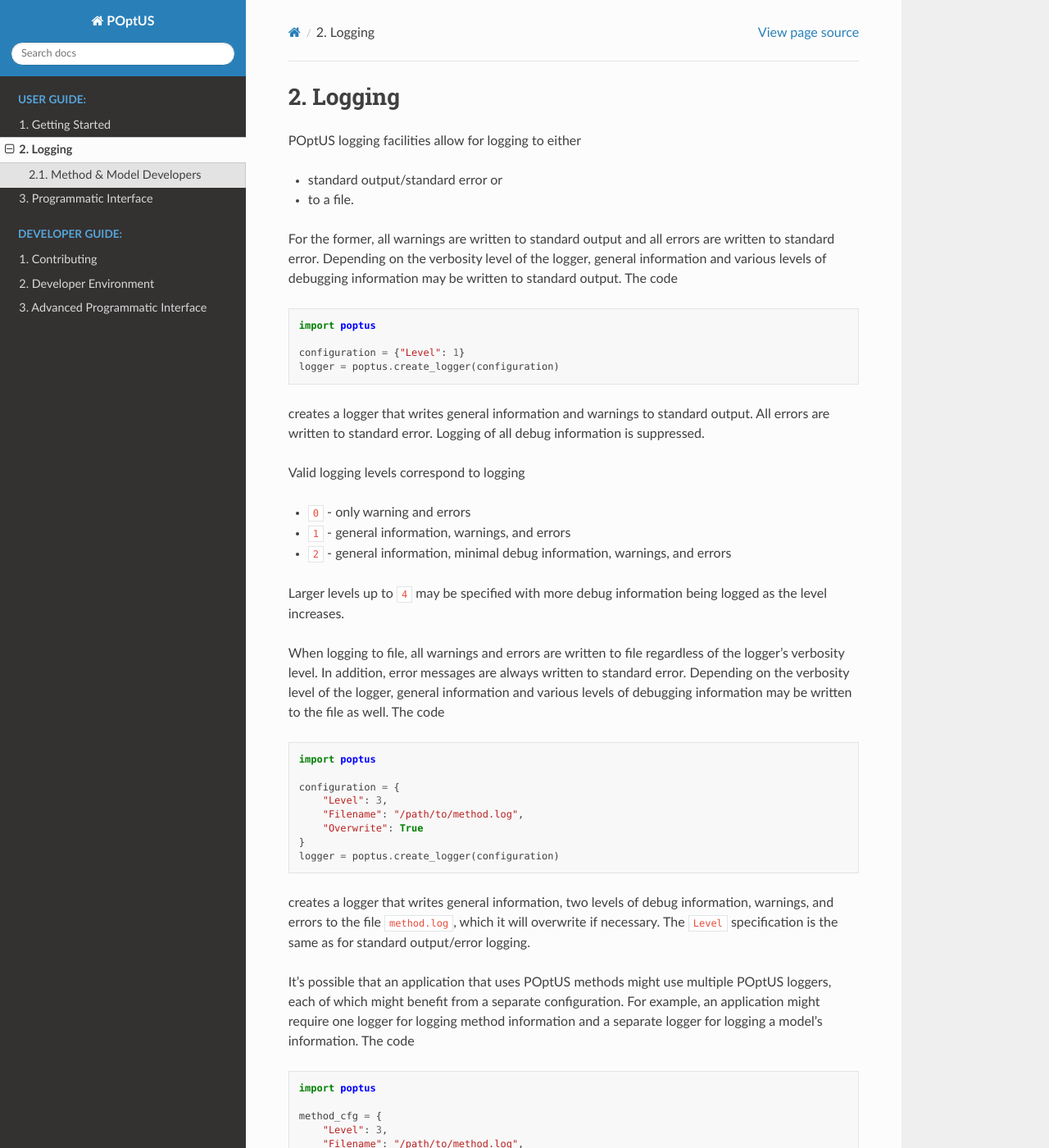
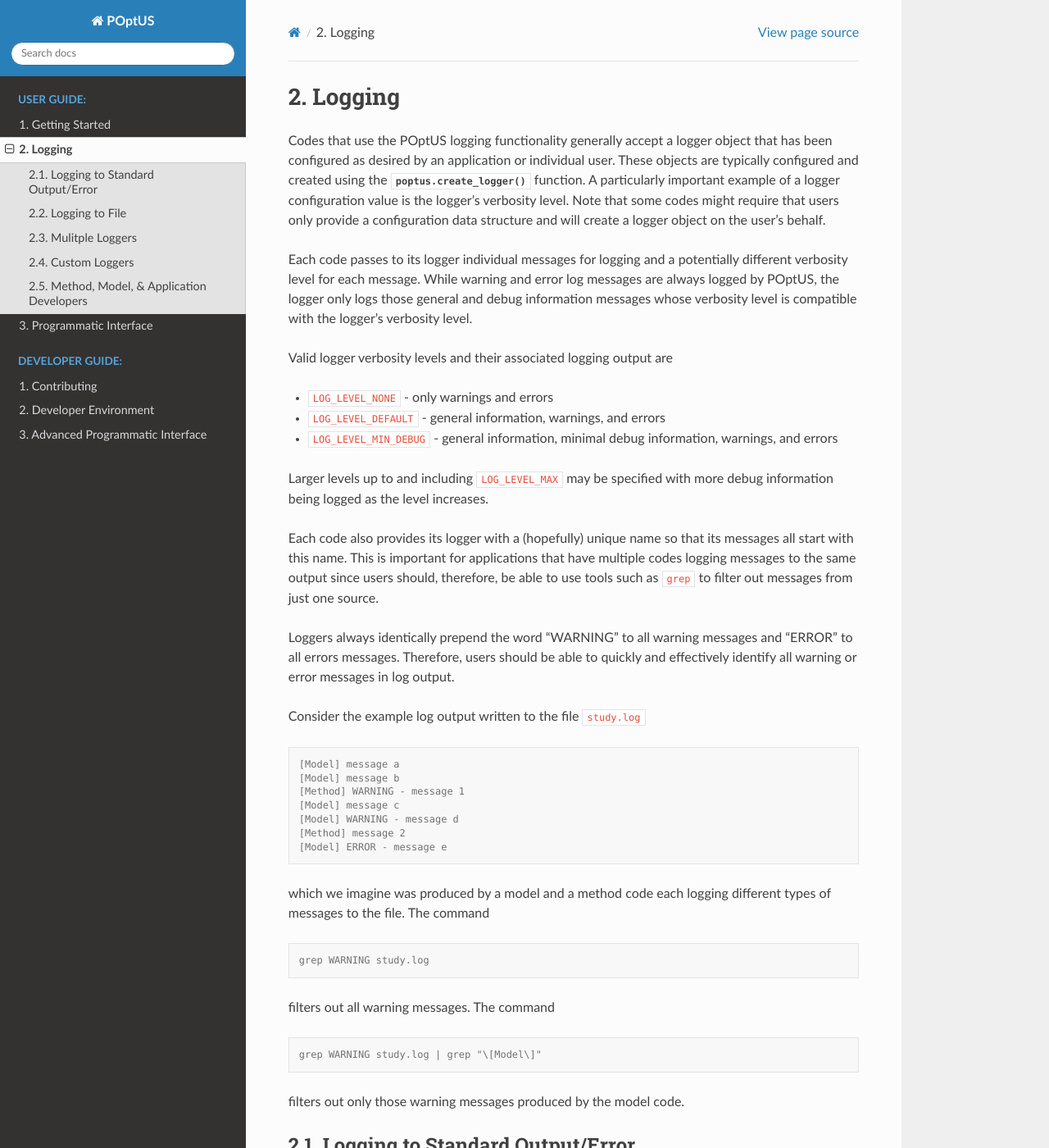
Before and after one commit to POptUS/POptUS, a Sphinx documentation site: the page built from docs/logging.rst, in a window 1280 px wide and 1400 px high. Shown: the whole window at 82% size. Built offline with Sphinx 7.4.7 and the Read the Docs theme 3.1.0, drawn with Linux system fonts in a browser that asks for light colours; the version number could not be read and is left out; some of the changed text lies outside the part shown.

Commit message:
(Issue #5) Improve logging user guide docs.

```diff
--- a/docs/logging.rst
+++ b/docs/logging.rst
@@ -1,101 +1,141 @@
 Logging
 =======
+Codes that use the |poptus| logging functionality generally accept a logger
+object that has been configured as desired by an application or individual user.
+These objects are typically configured and created using the
+:py:func:`poptus.create_logger` function.  A particularly important example of a
+logger configuration value is the logger's verbosity level.  Note that some
+codes might require that users only provide a configuration data structure and
+will create a logger object on the user's behalf.
 
-|poptus| logging facilities allow for logging to either
+Each code passes to its logger individual messages for logging and a potentially
+different verbosity level for each message.  While warning and error log
+messages are always logged by |poptus|, the logger only logs those general and
+debug information messages whose verbosity level is compatible with the logger's
+verbosity level.
 
-* standard output/standard error or
-* to a file.
+Valid logger verbosity levels and their associated logging output are
 
-For the former, all warnings are written to standard output and all errors are
-written to standard error.  Depending on the verbosity level of the logger,
-general information and various levels of debugging information may be written
-to standard output.  The code
+* ``LOG_LEVEL_NONE`` - only warnings and errors
+* ``LOG_LEVEL_DEFAULT`` - general information, warnings, and errors
+* ``LOG_LEVEL_MIN_DEBUG`` - general information, minimal debug information,
+  warnings, and errors
+
+Larger levels up to and including ``LOG_LEVEL_MAX`` may be specified with more
+debug information being logged as the level increases.
+
+Each code also provides its logger with a (hopefully) unique name so that its
+messages all start with this name.  This is important for applications that have
+multiple codes logging messages to the same output since users should,
+therefore, be able to use tools such as ``grep`` to filter out messages from
+just one source.
+
+Loggers always identically prepend the word "WARNING" to all warning messages
+and "ERROR" to all errors messages.  Therefore, users should be able to quickly
+and effectively identify all warning or error messages in log output.
+
+Consider the example log output written to the file ``study.log``
+
+.. code:: console
+
+    [Model] message a
+    [Model] message b
+    [Method] WARNING - message 1
+    [Model] message c
+    [Model] WARNING - message d
+    [Method] message 2
+    [Model] ERROR - message e
+
+which we imagine was produced by a model and a method code each logging
+different types of messages to the file.  The command
+
+.. code:: console
+
+    grep WARNING study.log
+
+filters out all warning messages.  The command
+
+.. code:: console
+
+    grep WARNING study.log | grep "\[Model\]"
+
+filters out only those warning messages produced by the model code.
+
+Logging to Standard Output/Error
+--------------------------------
+The creation of a standard output/error logger requires only the specification
+of the logger's desired verbosity  ``Level``, which must be one of the above
+valid values.  The code
 
 .. code:: python
 
     import poptus
 
-    configuration = {"Level": 1}
+    configuration = {"Level": poptus.LOG_LEVEL_DEFAULT}
     logger = poptus.create_logger(configuration)
 
-creates a logger that writes general information and warnings to standard
-output.  All errors are written to standard error.  Logging of all debug
-information is suppressed.
+creates a standard output/error logger that writes
 
-Valid logging levels correspond to logging
+* general information and warnings to standard output,
+* errors to standard error, and
+* suppresses the logging of all debug information.
 
-* ``0`` - only warning and errors
-* ``1`` - general information, warnings, and errors
-* ``2`` - general information, minimal debug information, warnings, and errors
+If logging of one or more levels of debug information is compatible with the
+logger's verbosity level, then such information is written to standard output.
 
-Larger levels up to ``4`` may be specified with more debug information being
-logged as the level increases.
-
-When logging to file, all warnings and errors are written to file regardless of
-the logger's verbosity level.  In addition, error messages are always written to
-standard error.  Depending on the verbosity level of the logger, general
-information and various levels of debugging information may be written to the
-file as well.  The code
+Logging to File
+---------------
+File loggers require the specification of ``Filename`` and ``Overwrite`` values
+in addition to ``Level``.  The code
 
 .. code:: python
 
     import poptus
 
     configuration = {
-        "Level": 3,
-        "Filename": "/path/to/method.log",
+        "Level": poptus.LOG_LEVEL_MIN_DEBUG+1,
+        "Filename": "/path/to/study.log",
         "Overwrite": True
     }
     logger = poptus.create_logger(configuration)
 
-creates a logger that writes general information, two levels of debug
-information, warnings, and errors to the file ``method.log``, which it will
-overwrite if necessary.  The ``Level`` specification is the same as for standard
-output/error logging.
+creates a file logger that writes general information, two levels of debug
+information, warnings, and errors to the file ``study.log``, which it will
+overwrite if necessary.  Note that all error messages are also written to
+standard error.
 
-It's possible that an application that uses |poptus| methods might use multiple
-|poptus| loggers, each of which might benefit from a separate configuration.
-For example, an application might require one logger for logging method
-information and a separate logger for logging a model's information.  The code
+Mulitple Loggers
+----------------
+For applications comprised of two or more codes using |poptus| logging, it might
+be useful to configure a different logger for each code.  For example, the code
 
 .. code:: python
 
     import poptus
 
+    model_cfg = {"Level": poptus.LOG_LEVEL_DEFAULT}
     method_cfg = {
-        "Level": 3,
+        "Level": poptus.LOG_LEVEL_MIN_DEBUG+1,
         "Filename": "/path/to/method.log",
         "Overwrite": True
     }
-    model_logger = poptus.create_logger({"Level": 1})
+    model_logger = poptus.create_logger(model_cfg)
     method_logger = poptus.create_logger(method_cfg)
 
-creates two such loggers with method information written to file with high
-verbosity and model information written to standard output/error will low
+creates two distinct loggers with method information written to file with high
+verbosity and model information written to standard output/error with low
 verbosity.
 
-While some |poptus| methods might require passing a logger object as an
-argument, others might require only a configuration data structure and will
-create a logger object on the user's behalf.
+Custom Loggers
+--------------
 
-Loggers always include the word "WARNING" at the beginning of all warning
-messages and "ERROR" at the beginning of all errors messages.  Therefore, users
-should be able to quickly and effectively identify (|eg| with ``grep``) all
-warning or error messages in log output such as
+.. todo::
 
-.. code:: console
+    Determine if customization is possible and desired.  If not desired,
+    determine if the design can at least leave the door open to customization.
 
-    [Model] Debug information level 4 message
-    [Model] General information message
-    [Method] WARNING - message
-    [Model] Debug information level 2 message
-    [Model] WARNING - message
-    [Method] Debug information level 3 message
-    [Model] ERROR - message
-
-
-Method & Model Developers
--------------------------
+Method, Model, & Application Developers
+---------------------------------------
 .. _`xSDK requirement`: https://xsdk.info/policies
 
 The |poptus| logging facilities have been designed so that methods that restrict
@@ -103,8 +143,8 @@
 requirement`_.  Therefore, all |poptus| methods should use these logging
 facilities so that |poptus| can qualify for inclusion in the xSDK community.
 This requirement has the side effect of providing for users a common look & feel
-in terms of logging configuration and use.  Importantly, it should also simplify
-and aid |poptus| development and maintenance.
+in terms of logging configuration and use.  Importantly, a common look & feel
+should also simplify and aid |poptus| development and maintenance.
 
 Since |poptus| loggers automatically include the word "WARNING" in all warning
 outputs and "ERROR" in all error outputs, there is no need for developers to
@@ -113,6 +153,13 @@
 users to filter out all warning or error messages correctly without
 accidentally including general or debug messages in their filtered output.
 
+Similarly, codes should prefer uncommon or detailed names for prepending to
+messages to facilitate effective filtering of messages.  For example, a model
+code should avoid using "Model" as its logging name since a method could
+conceivably and reasonably include that word in its log messages.  This
+suggestion should also decrease the likelihood of two different codes in a
+single application logging messags with the same log name.
+
 .. todo::
 
     Include link to examples in Jupyter book once that exists.
```
